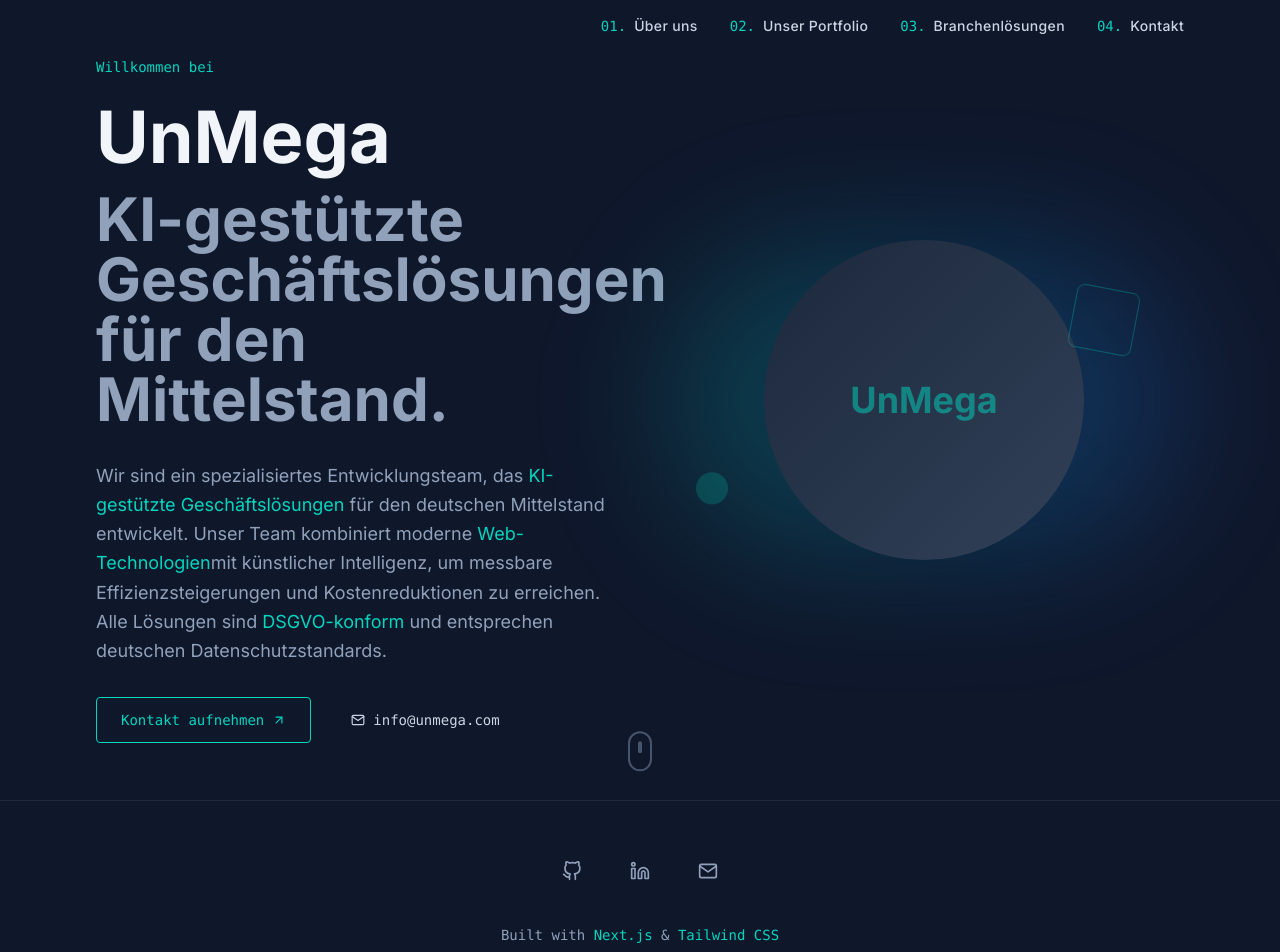
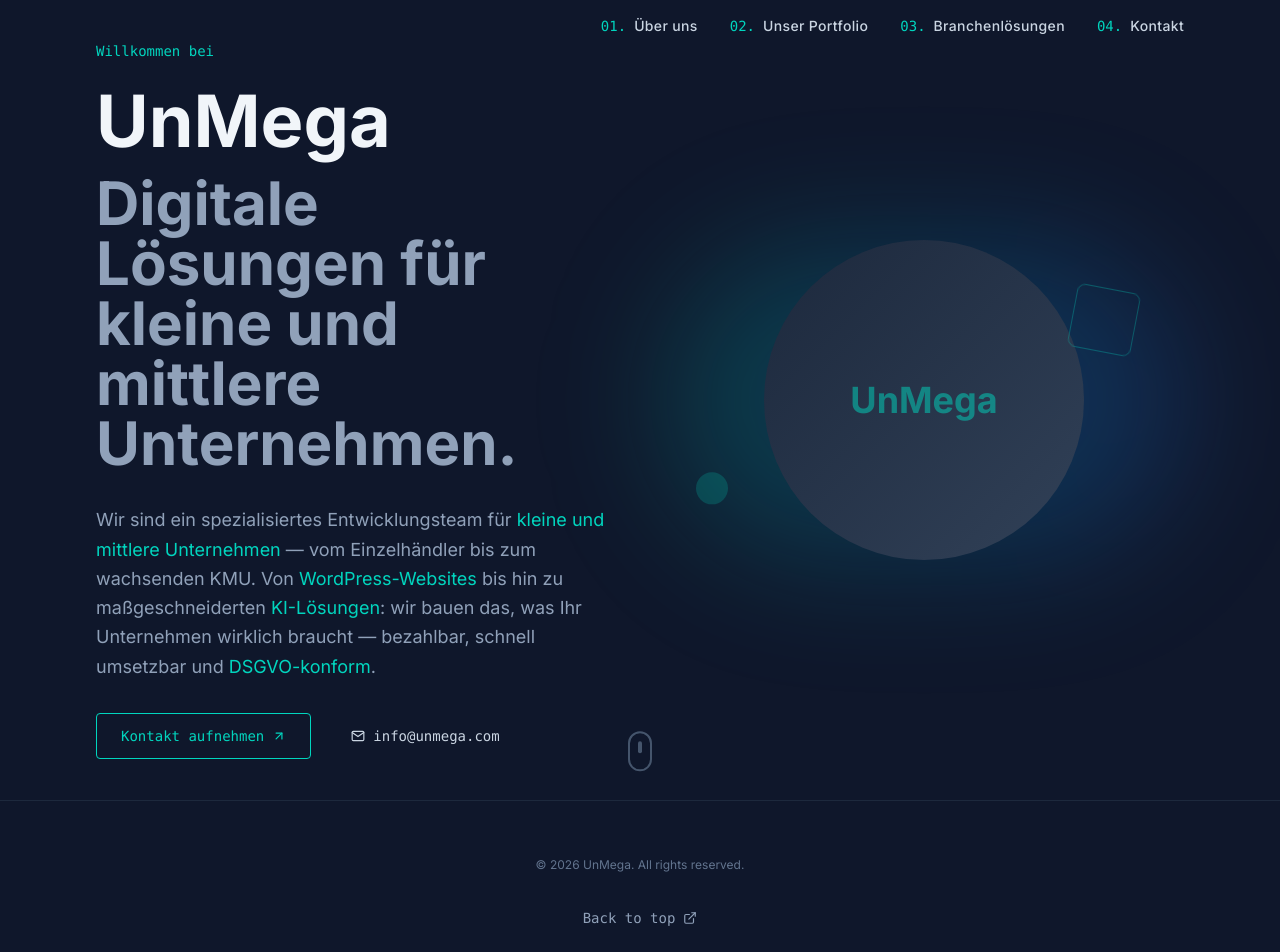
Before and after one commit to gilo2754/about_me, a Next.js app: page / in a window 1280 px wide. Shown: the top 952 px of the page. Built offline with nearby package versions, Linux system fonts and the light colour scheme.

Commit message:
MVP, Mail works

```diff
--- a/package.json
+++ b/package.json
@@ -9,6 +9,7 @@
     "lint": "eslint"
   },
   "dependencies": {
+    "@getbrevo/brevo": "^6.0.2",
     "framer-motion": "^12.23.22",
     "next": "15.5.9",
     "react": "19.1.0",
--- /dev/null
+++ b/src/app/api/contact/route.ts
@@ -0,0 +1,45 @@
+import { NextRequest, NextResponse } from 'next/server';
+
+export async function POST(req: NextRequest) {
+  const { name, email, company, subject, message } = await req.json();
+
+  if (!name || !email || !subject || !message) {
+    return NextResponse.json({ error: 'Fehlende Pflichtfelder' }, { status: 400 });
+  }
+
+  const res = await fetch('https://api.brevo.com/v3/smtp/email', {
+    method: 'POST',
+    headers: {
+      'accept': 'application/json',
+      'api-key': process.env.BREVO_API_KEY!,
+      'content-type': 'application/json',
+    },
+    body: JSON.stringify({
+      sender: {
+        email: process.env.BREVO_SENDER_EMAIL ?? 'noreply@unmega.com',
+        name: 'UnMega Kontaktformular',
+      },
+      to: [{ email: 'gilo.dev@gmail.com', name: 'UnMega' }],
+      replyTo: { email, name },
+      subject: `Kontaktformular: ${subject}`,
+      htmlContent: `
+        <h2>Neue Nachricht vom Kontaktformular</h2>
+        <p><strong>Name:</strong> ${name}</p>
+        <p><strong>Email:</strong> ${email}</p>
+        ${company ? `<p><strong>Unternehmen:</strong> ${company}</p>` : ''}
+        <p><strong>Betreff:</strong> ${subject}</p>
+        <hr />
+        <p><strong>Nachricht:</strong></p>
+        <p>${message.replace(/\n/g, '<br />')}</p>
+      `,
+    }),
+  });
+
+  if (!res.ok) {
+    const detail = await res.json().catch(() => null);
+    console.error('Brevo error:', JSON.stringify(detail));
+    return NextResponse.json({ error: 'Fehler beim Senden', detail }, { status: 500 });
+  }
+
+  return NextResponse.json({ success: true });
+}
--- a/src/app/contact/page.tsx
+++ b/src/app/contact/page.tsx
@@ -2,7 +2,7 @@
 
 import { motion } from 'framer-motion';
 import { useForm } from 'react-hook-form';
-import { FiMail, FiPhone, FiMapPin, FiLinkedin, FiGithub } from 'react-icons/fi';
+import { FiMail, FiMapPin, FiLinkedin } from 'react-icons/fi';
 import { useState } from 'react';
 
 interface ContactForm {
@@ -21,12 +21,6 @@
     href: 'mailto:info@unmega.com'
   },
   {
-    icon: FiPhone,
-    label: 'Phone',
-    value: '+49 123 456 7890',
-    href: 'tel:+491234567890'
-  },
-  {
     icon: FiMapPin,
     label: 'Location',
     value: 'Cologne, Germany',
@@ -39,11 +33,6 @@
     icon: FiLinkedin,
     label: 'LinkedIn',
     href: 'https://www.linkedin.com/in/carlo-menjivar-01608452/'
-  },
-  {
-    icon: FiGithub,
-    label: 'GitHub',
-    href: 'https://github.com/gilo2754'
   }
 ];
 
@@ -60,15 +49,15 @@
 
   const onSubmit = async (data: ContactForm) => {
     setIsSubmitting(true);
-
-    // Simulate form submission
     try {
-      await new Promise(resolve => setTimeout(resolve, 1500));
-      console.log('Form data:', data);
+      const res = await fetch('/api/contact', {
+        method: 'POST',
+        headers: { 'Content-Type': 'application/json' },
+        body: JSON.stringify(data),
+      });
+      if (!res.ok) throw new Error('send failed');
       setSubmitSuccess(true);
       reset();
-
-      // Reset success message after 5 seconds
       setTimeout(() => setSubmitSuccess(false), 5000);
     } catch (error) {
       console.error('Error submitting form:', error);
--- a/src/app/page.tsx
+++ b/src/app/page.tsx
@@ -21,7 +21,7 @@
               UnMega
             </h1>
             <h2 className="text-4xl md:text-5xl lg:text-6xl font-bold text-slate-400 mb-6">
-              KI-gestützte Geschäftslösungen für den Mittelstand.
+              Digitale Lösungen für kleine und mittlere Unternehmen.
             </h2>
           </motion.div>
 
@@ -31,13 +31,14 @@
             transition={{ duration: 0.6, delay: 0.2 }}
             className="text-slate-400 text-lg max-w-lg leading-relaxed"
           >
-            Wir sind ein spezialisiertes Entwicklungsteam, das{' '}
-            <span className="text-teal-400">KI-gestützte Geschäftslösungen</span> für den deutschen Mittelstand entwickelt.
-            Unser Team kombiniert moderne <span className="text-teal-400">Web-Technologien</span>
-            mit künstlicher Intelligenz, um messbare Effizienzsteigerungen
-            und Kostenreduktionen zu erreichen. Alle Lösungen sind{' '}
-            <span className="text-teal-400">DSGVO-konform</span> und entsprechen
-            deutschen Datenschutzstandards.
+            Wir sind ein spezialisiertes Entwicklungsteam für{' '}
+            <span className="text-teal-400">kleine und mittlere Unternehmen</span> —
+            vom Einzelhändler bis zum wachsenden KMU.
+            Von <span className="text-teal-400">WordPress-Websites</span> bis hin zu
+            maßgeschneiderten <span className="text-teal-400">KI-Lösungen</span>:
+            wir bauen das, was Ihr Unternehmen wirklich braucht — bezahlbar,
+            schnell umsetzbar und{' '}
+            <span className="text-teal-400">DSGVO-konform</span>.
           </motion.p>
 
           <motion.div
--- a/src/app/solutions/page.tsx
+++ b/src/app/solutions/page.tsx
@@ -1,7 +1,7 @@
 'use client';
 
 import { motion } from 'framer-motion';
-import { FiMessageCircle, FiBarChart, FiZap, FiHome, FiShield, FiTruck, FiShoppingBag, FiDollarSign, FiUser, FiCoffee, FiScissors, FiHeart, FiTool, FiBookOpen, FiCamera } from 'react-icons/fi';
+import { FiMessageCircle, FiBarChart, FiZap, FiHome, FiShield, FiTruck, FiShoppingBag, FiShoppingCart, FiUser, FiCoffee, FiScissors, FiHeart, FiTool, FiBookOpen, FiCamera } from 'react-icons/fi';
 
 const solutions = [
   {
@@ -10,22 +10,16 @@
     description: 'Intelligente Dokumentensuche für Ihre Branche',
     applications: [
       {
-        industry: 'Banking & Finance',
-        useCase: 'Compliance-Dokumentation und Richtlinien',
-        benefit: 'Mitarbeiter finden Regelwerke sofort',
-        timeSaving: '8 Stunden/Woche pro Compliance-Team'
+        industry: 'Online Commerce',
+        useCase: 'Produktbeschreibungen, FAQ und Rückgaberichtlinien',
+        benefit: 'Kunden finden Antworten selbst — weniger Supportanfragen',
+        timeSaving: '5 Stunden/Woche bei Kundenanfragen gespart'
       },
       {
         industry: 'Versicherungen',
         useCase: 'Produktdokumentation und Schadensprozesse',
         benefit: 'Sachbearbeiter erhalten sofortige Antworten',
         timeSaving: '6 Stunden/Woche pro Sachbearbeiter'
-      },
-      {
-        industry: 'öffentlicher Sektor',
-        useCase: 'Behördenhandbücher und Verfahrensrichtlinien',
-        benefit: 'Bürgerservices werden beschleunigt',
-        timeSaving: '10 Stunden/Woche pro Sachbearbeiter'
       },
       {
         industry: 'Life Science',
@@ -71,10 +65,10 @@
         timeSaving: 'Planungszeit um 75% reduziert'
       },
       {
-        industry: 'Banking',
-        useCase: 'Risikobewertung und Portfolio-Analyse',
-        benefit: 'Bessere Investitionsentscheidungen',
-        timeSaving: 'Reporting-Zeit von Wochen auf Stunden'
+        industry: 'Online Commerce',
+        useCase: 'Conversion-Analyse und Kundenverhalten im Shop',
+        benefit: 'Optimierte Produktseiten und gezieltere Werbung',
+        timeSaving: 'Analyse von Tagen auf 30 Minuten reduziert'
       },
       {
         industry: 'Versicherungen',
@@ -108,16 +102,10 @@
     description: 'Prozessautomatisierung für wiederkehrende Aufgaben',
     applications: [
       {
-        industry: 'Banking',
-        useCase: 'Kreditantragsverarbeitung und KYC-Prozesse',
-        benefit: 'Vollautomatische Dokumentenprüfung',
-        timeSaving: '90% Automatisierung bei Standardanträgen'
-      },
-      {
-        industry: 'öffentlicher Sektor',
-        useCase: 'Bürgeranträge und Verwaltungsprozesse',
-        benefit: 'Digitale Antragsbearbeitung',
-        timeSaving: 'Bearbeitungszeit von Wochen auf Tage'
+        industry: 'Online Commerce',
+        useCase: 'Bestellabwicklung und automatische Kundenkommunikation',
+        benefit: 'Automatische Bestätigungen, Statusupdates und Rücksendungen',
+        timeSaving: '90% weniger manueller Aufwand bei Standardbestellungen'
       },
       {
         industry: 'Retail',
@@ -154,9 +142,8 @@
 ];
 
 const industries = [
-  { icon: FiDollarSign, name: 'Banking & Finance', color: 'from-green-400 to-green-600' },
+  { icon: FiShoppingCart, name: 'Online Commerce', color: 'from-green-400 to-green-600' },
   { icon: FiShield, name: 'Versicherungen', color: 'from-blue-400 to-blue-600' },
-  { icon: FiHome, name: 'öffentlicher Sektor', color: 'from-purple-400 to-purple-600' },
   { icon: FiTruck, name: 'Transport & Logistik', color: 'from-orange-400 to-orange-600' },
   { icon: FiShoppingBag, name: 'Retail', color: 'from-pink-400 to-pink-600' },
   { icon: FiUser, name: 'Life Science', color: 'from-teal-400 to-teal-600' },
@@ -185,9 +172,10 @@
           </h1>
           <div className="w-24 h-0.5 bg-teal-400 mx-auto mb-8"></div>
           <p className="text-slate-400 text-lg max-w-3xl mx-auto leading-relaxed">
-            Unsere KI-gestützten Lösungen sind branchenübergreifend einsetzbar und
-            lösen spezifische Herausforderungen sowohl in Großunternehmen als auch in
-            kleinen und mittleren Unternehmen (KMU/PyMEs).
+            Von WordPress-Websites bis hin zu maßgeschneiderten KI-Lösungen —
+            wir helfen kleinen und mittleren Unternehmen (KMU), mit dem richtigen
+            digitalen Werkzeug zu wachsen. Bezahlbar, schnell umsetzbar und
+            auf Ihre Branche zugeschnitten.
           </p>
         </motion.div>
 
--- a/src/components/Footer.tsx
+++ b/src/components/Footer.tsx
@@ -1,54 +1,12 @@
 'use client';
 
 import { motion } from 'framer-motion';
-import { FiGithub, FiLinkedin, FiMail, FiExternalLink } from 'react-icons/fi';
+import { FiExternalLink } from 'react-icons/fi';
 
 const Footer = () => {
-  const socialLinks = [
-    {
-      name: 'GitHub',
-      url: 'https://github.com/gilo2754',
-      icon: FiGithub,
-    },
-    {
-      name: 'LinkedIn',
-      url: 'https://www.linkedin.com/in/carlo-menjivar-01608452/',
-      icon: FiLinkedin,
-    },
-    {
-      name: 'Email',
-      url: 'mailto:carlo@unmega.com',
-      icon: FiMail,
-    },
-  ];
-
   return (
     <footer className="px-6 py-12 md:px-12 lg:px-24 border-t border-slate-800">
       <div className="max-w-4xl mx-auto">
-        {/* Social Links */}
-        <motion.div
-          initial={{ opacity: 0, y: 20 }}
-          whileInView={{ opacity: 1, y: 0 }}
-          transition={{ duration: 0.5 }}
-          className="flex justify-center space-x-6 mb-8"
-        >
-          {socialLinks.map((link) => {
-            const IconComponent = link.icon;
-            return (
-              <a
-                key={link.name}
-                href={link.url}
-                target="_blank"
-                rel="noopener noreferrer"
-                className="group p-3 text-slate-400 hover:text-teal-400 transition-colors duration-200"
-                aria-label={link.name}
-              >
-                <IconComponent size={20} className="group-hover:scale-110 transition-transform duration-200" />
-              </a>
-            );
-          })}
-        </motion.div>
-
         {/* Copyright */}
         <motion.div
           initial={{ opacity: 0 }}
@@ -56,11 +14,8 @@
           transition={{ duration: 0.5, delay: 0.1 }}
           className="text-center"
         >
-          <p className="text-slate-400 text-sm font-mono">
-            Built with <span className="text-teal-400">Next.js</span> & <span className="text-teal-400">Tailwind CSS</span>
-          </p>
           <p className="text-slate-500 text-xs mt-2">
-            © {new Date().getFullYear()} Carlo Menjivar. All rights reserved.
+            © {new Date().getFullYear()} UnMega. All rights reserved.
           </p>
         </motion.div>
 
```
Also changed, not shown: src/app/work/page.tsx (+22 -14 lines), 2 other files (tests, documents, lock files or other folders).
